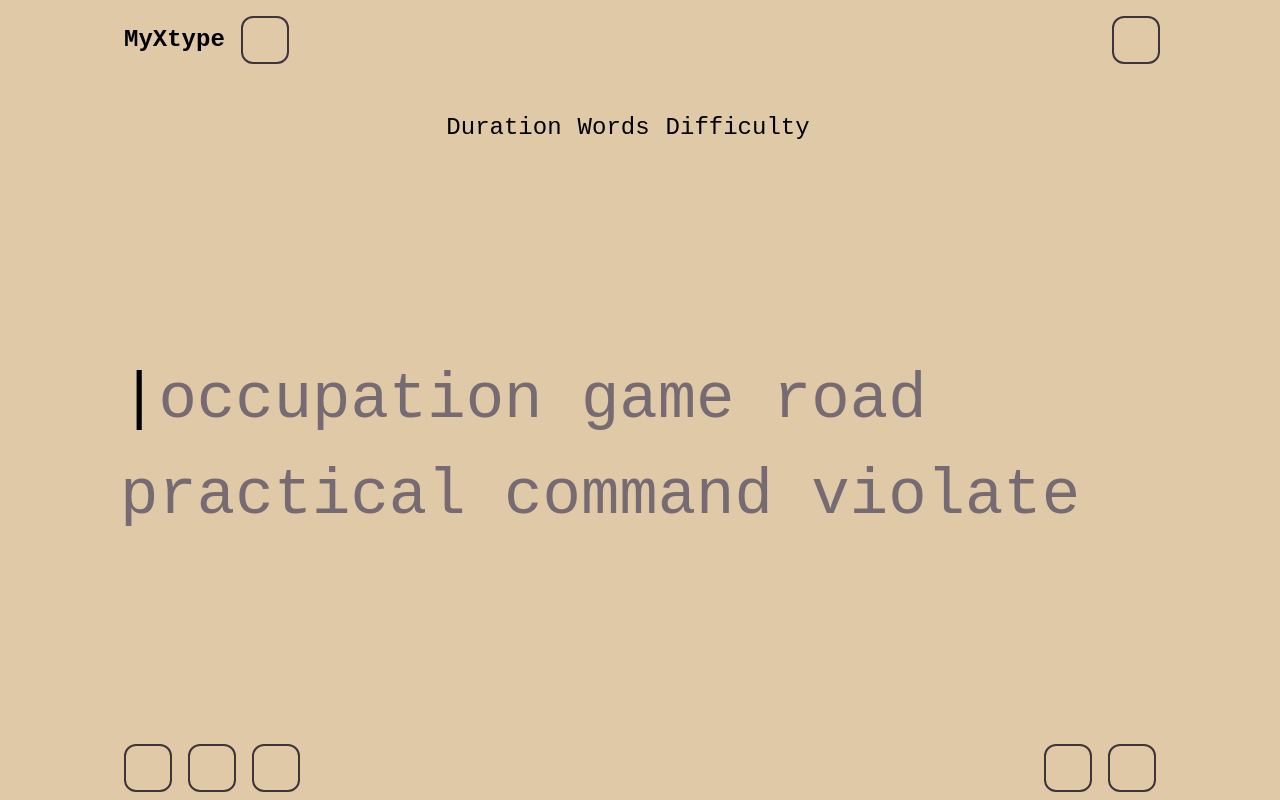
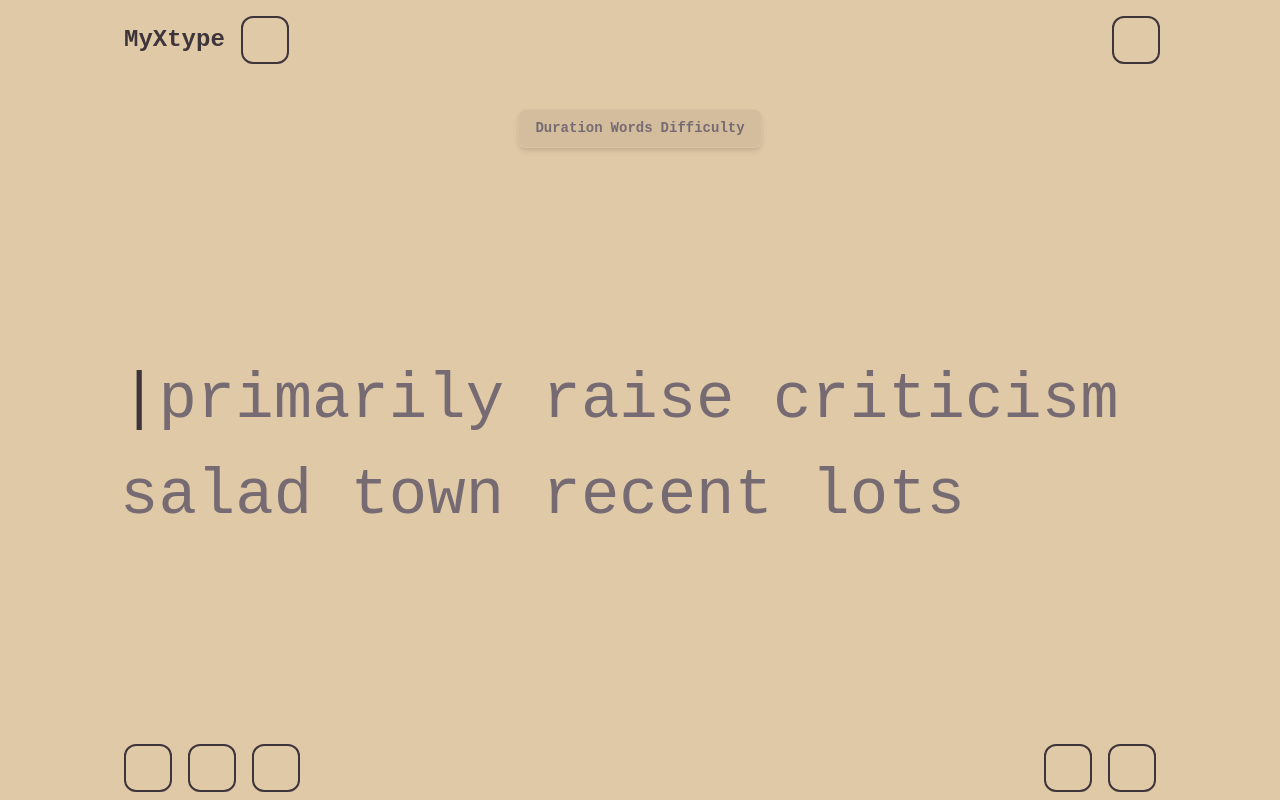
Before and after one commit to MyXtreme/SkillDevelopment, a React (Vite) app: page / in a window 1280 px wide. Built offline with nearby package versions, Linux system fonts and the light colour scheme.

Commit message:
refactor: enhance typing experience with difficulty settings and UI improvements

```diff
--- a/src/app/App.css
+++ b/src/app/App.css
@@ -3,6 +3,7 @@
   display: flex;
   flex-direction: column;
   background-color: var(--color-bg);
+  color: var(--color-primary);
   gap: var(--space-sm);
 }
 
@@ -20,16 +21,6 @@
   justify-content: space-between;
 
   height: var(--nav-height);
-}
-
-#header {
-  flex-direction: row;
-
-  gap: var(--space-md);
-  align-items: center;
-  justify-content: center;
-
-  height: var(--header-height);
 }
 
 #main {
@@ -68,14 +59,14 @@
 .placeholder1 {
   width: 3rem;
   height: 3rem;
-  border-radius: var(--corner);
+  border-radius: var(--corner-lg);
   border: var(--color-primary) 2px solid;
 }
 
 .placeholder2 {
   width: 7.5rem;
   height: 2.5rem;
-  border-radius: var(--corner);
+  border-radius: var(--corner-lg);
   border: var(--color-primary) 2px solid;
 }
 
--- a/src/data/commonWordsEng.ts
+++ b/src/data/commonWordsEng.ts
@@ -1,4 +1,5 @@
-const commonWords:string[] = ['a', 'abandon', 'ability', 'able', 'abortion', 'about', 'above', 'abroad', 'absence', 'absolute', 'absolutely', 'absorb', 'abuse', 'academic', 'accept', 'access', 'accident', 'accompany', 'accomplish', 'according',
+/* prettier-ignore */
+export const COMMON_WORDS:string[] = ['a', 'abandon', 'ability', 'able', 'abortion', 'about', 'above', 'abroad', 'absence', 'absolute', 'absolutely', 'absorb', 'abuse', 'academic', 'accept', 'access', 'accident', 'accompany', 'accomplish', 'according',
 'account', 'accurate', 'accuse', 'achieve', 'achievement', 'acid', 'acknowledge', 'acquire', 'across', 'act', 'action', 'active', 'activist', 'activity', 'actor', 'actress', 'actual', 'actually', 'ad', 'adapt',
 'add', 'addition', 'additional', 'address', 'adequate', 'adjust', 'adjustment', 'administration', 'administrator', 'admire', 'admission', 'admit', 'adolescent', 'adopt', 'adult', 'advance', 'advanced', 'advantage', 'adventure', 'advertising',
 'advice', 'advise', 'adviser', 'advocate', 'affair', 'affect', 'afford', 'afraid', 'African', 'African-American', 'after', 'afternoon', 'again', 'against', 'age', 'agency', 'agenda', 'agent', 'aggressive', 'ago',
@@ -148,11 +149,3 @@ const commonWords:string[] = ['a', 'abandon', 'ability', 'able', 'abortion', 'ab
 'wife', 'wild', 'will', 'willing', 'win', 'wind', 'window', 'wine', 'wing', 'winner', 'winter', 'wipe', 'wire', 'wisdom', 'wise', 'wish', 'with', 'withdraw', 'within', 'without',
 'witness', 'woman', 'wonder', 'wonderful', 'wood', 'wooden', 'word', 'work', 'worker', 'working', 'works', 'workshop', 'world', 'worried', 'worry', 'worth', 'would', 'wound', 'wrap', 'write',
 'writer', 'writing', 'wrong', 'yard', 'yeah', 'year', 'yell', 'yellow', 'yes', 'yesterday', 'yet', 'yield', 'you', 'young', 'your', 'yours', 'yourself', 'youth', 'zone'];
-
-export default commonWords;
-/*const texts = [
-    "The quick brown fox jumps over the lazy dog. JavaScript is fun but tricky. Typing fast need a lot of practice. My past holds power only when I give it a future.",
-    "How to do several things simultaneusly? In fact there is no simultaneusly finishing multiple job. You can organize and finish one-by-one very fast.",
-    'On a cool, clear day in late September, I went out for my final cup of tea. There was a place I liked downtown. Yemeni. The girls who worked there wore sleek headscarves printed with bright, abstracted patterns. Sunny spirals that went on for years. Handing them my last ten dollars, I took my tea out for a walk beneath the elms. Joggers raced their dogs into the evening gloom, in a park-turned-arboretum that I remembered from my college days. Tracing the path back to a familiar bench I slung my backpack down and sat. I poured my tea into a thermos, and the scents of cardamom and cinnamon mixed up with the rich humus of fall. Hours drifted by. As night fell, I started counting. Eight oclock, then nine. I split seconds like Id once split hairs, when I was young and thought that money mattered, thought that my own, personal attention was the worlds most important thing.'
-
-];*/
--- /dev/null
+++ b/src/data/nonText.ts
@@ -0,0 +1,20 @@
+/*prettier-ignore*/
+export const PUNCTUATION_STD_LIST: string[] = [
+  ".", ",", "!", "?", ";", ":", "-", "_",
+  "'", '"', "`", "/", "\\", "|",
+  "(", ")", "[", "]", "{", "}",
+  "@", "#", "$", "%", "^", "&", "*", "+", "=", "<", ">"
+];
+
+export const DIGITS_LIST: string[] = [
+  "0",
+  "1",
+  "2",
+  "3",
+  "4",
+  "5",
+  "6",
+  "7",
+  "8",
+  "9",
+];
--- a/src/features/typingExperience/TypingExperience.tsx
+++ b/src/features/typingExperience/TypingExperience.tsx
@@ -21,6 +21,7 @@ function TypingView() {
     handleNext,
     handleClickDuration,
     handleClickWordRange,
+    handleClickDifficulty,
   } = useTypingLifecycle();
   const immersive = app.layoutMode === "focused";
   return (
@@ -29,6 +30,7 @@ function TypingView() {
         <Controls
           onClickDuration={handleClickDuration}
           onClickWordRange={handleClickWordRange}
+          onClickDifficulty={handleClickDifficulty}
         />
       )}
       {(isIdle || isRunning) && (
--- a/src/features/typingExperience/components/Controls.tsx
+++ b/src/features/typingExperience/components/Controls.tsx
@@ -1,6 +1,7 @@
 import clsx from "clsx";
 import { useState } from "react";
 import { useAppContext } from "../../../context/appContext";
+import { useTypingContext } from "../context/TypingContext";
 import { type TypingConfiguration } from "../context/TypingContext";
 
 import controlStyles from "./controls.module.css";
@@ -8,36 +9,73 @@ import controlStyles from "./controls.module.css";
 interface TypingControlsProps {
   onClickDuration: (duration: TypingConfiguration["duration"]) => void;
   onClickWordRange: (content: TypingConfiguration["wordRange"]) => void;
-  //   onClickDifficulty: (difficulty: TypingConfiguration["difficulty"]) => void;
+  onClickDifficulty: (difficulty: TypingConfiguration["difficulty"]) => void;
 }
 
-function Controls({ onClickDuration, onClickWordRange }: TypingControlsProps) {
+function Controls({
+  onClickDuration,
+  onClickWordRange,
+  onClickDifficulty,
+}: TypingControlsProps) {
   const { app } = useAppContext();
+  const { typingState } = useTypingContext();
+  const difficulty = typingState.config.difficulty;
   const immersive = app.layoutMode === "focused";
 
   type ActivePanel = "none" | keyof TypingConfiguration;
   const [activePanel, setActivePanel] = useState<ActivePanel>("none");
   return (
-    <header className={clsx("section", { "fade-out": immersive })} id="header">
-      <div className={clsx(controlStyles.panels, controlStyles.displayPanels)}>
-        <button onClick={() => setActivePanel("duration")}>Duration</button>
-        <button onClick={() => setActivePanel("wordRange")}>Words</button>
-        <button onClick={() => setActivePanel("difficulty")}>Difficulty</button>
+    <div
+      className={clsx(controlStyles.configControls, { "fade-out": immersive })}
+    >
+      <div className={clsx(controlStyles.panels)}>
+        <button
+          className={clsx(
+            controlStyles.displayPanels,
+            controlStyles.controlItems,
+            {
+              [controlStyles.activePanel]: activePanel === "duration",
+            },
+          )}
+          onClick={() => setActivePanel("duration")}
+        >
+          Duration
+        </button>
+        <button
+          className={clsx(
+            controlStyles.displayPanels,
+            controlStyles.controlItems,
+            {
+              [controlStyles.activePanel]: activePanel === "wordRange",
+            },
+          )}
+          onClick={() => setActivePanel("wordRange")}
+        >
+          Words
+        </button>
+        <button
+          className={clsx(
+            controlStyles.displayPanels,
+            controlStyles.controlItems,
+            {
+              [controlStyles.activePanel]: activePanel === "difficulty",
+            },
+          )}
+          onClick={() => setActivePanel("difficulty")}
+        >
+          Difficulty
+        </button>
       </div>
-      <div
+      {activePanel === "duration" && (
+        <div className={clsx(controlStyles.panels)}>
+          <button
             className={clsx(
-          controlStyles.panels,
+              controlStyles.controlItems,
               controlStyles.configurationPanels,
+              {
+                [controlStyles.activePanel]: typingState.config.duration === 15,
+              },
             )}
-      >
-        {activePanel === "duration" && (
-          <div
-            className={clsx(
-              controlStyles.panels,
-              controlStyles.configurationPanels,
-            )}
-          >
-            <button
             onClick={() => {
               const newTime = 15;
               onClickDuration(newTime);
@@ -46,6 +84,13 @@ function Controls({ onClickDuration, onClickWordRange }: TypingControlsProps) {
             15s
           </button>
           <button
+            className={clsx(
+              controlStyles.controlItems,
+              controlStyles.configurationPanels,
+              {
+                [controlStyles.activePanel]: typingState.config.duration === 30,
+              },
+            )}
             onClick={() => {
               const newTime = 30;
               onClickDuration(newTime);
@@ -54,6 +99,13 @@ function Controls({ onClickDuration, onClickWordRange }: TypingControlsProps) {
             30s
           </button>
           <button
+            className={clsx(
+              controlStyles.controlItems,
+              controlStyles.configurationPanels,
+              {
+                [controlStyles.activePanel]: typingState.config.duration === 60,
+              },
+            )}
             onClick={() => {
               const newTime = 60;
               onClickDuration(newTime);
@@ -64,13 +116,16 @@ function Controls({ onClickDuration, onClickWordRange }: TypingControlsProps) {
         </div>
       )}
       {activePanel === "wordRange" && (
-          <div
+        <div className={clsx(controlStyles.panels)}>
+          <button
             className={clsx(
-              controlStyles.panels,
+              controlStyles.controlItems,
               controlStyles.configurationPanels,
+              {
+                [controlStyles.activePanel]:
+                  typingState.config.wordRange === 25,
+              },
             )}
-          >
-            <button
             onClick={() => {
               onClickWordRange(25);
             }}
@@ -78,6 +133,14 @@ function Controls({ onClickDuration, onClickWordRange }: TypingControlsProps) {
             25
           </button>
           <button
+            className={clsx(
+              controlStyles.controlItems,
+              controlStyles.configurationPanels,
+              {
+                [controlStyles.activePanel]:
+                  typingState.config.wordRange === 50,
+              },
+            )}
             onClick={() => {
               onClickWordRange(50);
             }}
@@ -85,6 +148,14 @@ function Controls({ onClickDuration, onClickWordRange }: TypingControlsProps) {
             50
           </button>
           <button
+            className={clsx(
+              controlStyles.controlItems,
+              controlStyles.configurationPanels,
+              {
+                [controlStyles.activePanel]:
+                  typingState.config.wordRange === 100,
+              },
+            )}
             onClick={() => {
               onClickWordRange(100);
             }}
@@ -94,41 +165,58 @@ function Controls({ onClickDuration, onClickWordRange }: TypingControlsProps) {
         </div>
       )}
       {activePanel === "difficulty" && (
-          <div
+        <div className={clsx(controlStyles.panels)}>
+          <button
             className={clsx(
-              controlStyles.panels,
+              controlStyles.controlItems,
               controlStyles.configurationPanels,
+              { [controlStyles.activePanel]: difficulty.punctuation },
             )}
-          >
-            Coming soon
-            {/* <button
-              className={clsx({ active: complexity.punctuation })}
             onClick={() => {
-                toggleProperty("punctuation");
+              const newDifficulty = !difficulty.punctuation;
+              onClickDifficulty({
+                ...difficulty,
+                punctuation: newDifficulty,
+              });
             }}
           >
             Punctuation
           </button>
           <button
-              className={clsx({ active: complexity.numbers })}
+            className={clsx(
+              controlStyles.controlItems,
+              controlStyles.configurationPanels,
+              { [controlStyles.activePanel]: difficulty.numbers },
+            )}
             onClick={() => {
-                toggleProperty("numbers");
+              const newDifficulty = !difficulty.numbers;
+              onClickDifficulty({
+                ...difficulty,
+                numbers: newDifficulty,
+              });
             }}
           >
             Numbers
           </button>
           <button
-              className={clsx({ active: complexity.upperCase })}
+            className={clsx(
+              controlStyles.controlItems,
+              controlStyles.configurationPanels,
+              { [controlStyles.activePanel]: difficulty.uppercase },
+            )}
             onClick={() => {
-                toggleProperty("upperCase");
+              const newDifficulty = !difficulty.uppercase;
+              onClickDifficulty({
+                ...difficulty,
+                uppercase: newDifficulty,
+              });
             }}
           >
             Upper-case
-            </button> */}
+          </button>
         </div>
       )}
     </div>
-    </header>
   );
 }
 
--- a/src/features/typingExperience/components/controls.module.css
+++ b/src/features/typingExperience/components/controls.module.css
@@ -1,22 +1,78 @@
+.configControls {
+  display: flex;
+  flex-direction: row;
+
+  gap: var(--space-xl);
+  align-items: center;
+  justify-content: center;
+
+  height: var(--header-height);
+  width: 100%;
+  max-width: 1200px;
+  margin: 0 auto;
+  padding: 0 var(--space-md, 1rem);
+}
+
 .panels {
   display: flex;
   flex-direction: row;
   align-items: center;
-  justify-content: space-between;
-  gap: var(--space-sm);
-  font-size: 1.5rem;
+  gap: var(--space-xs);
+  padding: var(--space-xs) var(--space-sm);
 
-  border-radius: var(--corner);
-  background-color: var(--color-bg);
+  font-size: 0.875rem;
+  font-weight: 700;
+
+  border-radius: var(--corner-md);
+  border: 1px solid color-mix(in srgb, var(--color-primary) 4%, var(--color-bg));
+  background-color: color-mix(in srgb, var(--color-primary) 8%, transparent);
+
+  box-shadow:
+    0 4px 6px -1px rgba(0, 0, 0, 0.1),
+    0 2px 4px -1px rgba(0, 0, 0, 0.06);
+  transition: border-color 0.3s ease;
 }
+
+.panels:hover {
+  border-color: color-mix(in srgb, var(--color-primary) 25%, transparent);
+}
+
+.panels button,
+.panels .controlItems {
+  display: inline-flex;
+  align-items: center;
+  justify-content: center;
+
+  padding: 0.375rem, 0.75rem;
+  border-radius: var(--corner-sm);
+
+  color: var(--color-secondary);
+  white-space: nowrap;
+
+  transition:
+    color 0.15s ease,
+    background-color 0.15s ease,
+    transform 0.1s ease;
+}
+
+.panels button:hover,
+.panels .control-items:hover {
+  color: var(--color-primary);
+  background-color: color-mix(in srgb, var(--color-primary) 6%, transparent);
+}
+
+.panels button:active {
+  transform: scale(0.97);
+}
+
+.panels .activePanel {
+  color: var(--color-accent) !important;
+  font-weight: 600;
+
+  background-color: color-mix(in srgb, var(--color-accent) 5%, transparent);
+}
+
 .displayPanels {
 }
-
 .configurationPanels {
 }
-
-/*.display-panels > button:hover,
-.configuration-panels > button:hover {
-  cursor: pointer;
-  color: var(--color-accent);
-}*/
--- a/src/features/typingExperience/components/typing-display.module.css
+++ b/src/features/typingExperience/components/typing-display.module.css
@@ -21,7 +21,7 @@
   margin-block: center;
   overflow: hidden;
 
-  border-radius: var(--corner);
+  border-radius: var(--corner-lg);
   background-color: var(--color-bg);
 }
 
--- a/src/features/typingExperience/components/typing-results.module.css
+++ b/src/features/typingExperience/components/typing-results.module.css
@@ -4,7 +4,7 @@
   flex-direction: column;
   justify-content: center;
 
-  border-radius: var(--corner);
+  border-radius: var(--corner-lg);
   gap: 1rem;
   margin-block: var(--space-lg);
 
--- a/src/features/typingExperience/engine/useTypingLifecycle.ts
+++ b/src/features/typingExperience/engine/useTypingLifecycle.ts
@@ -1,5 +1,8 @@
 import { useCallback, useEffect, useRef, useState } from "react";
-import { useTypingContext } from "../context/TypingContext";
+import {
+  useTypingContext,
+  type TypingConfiguration,
+} from "../context/TypingContext";
 import { PERFORMANCE_THRESHOLDS } from "../typingDefaults";
 import { randomTexGeneration } from "../utils/textGenerationUtils";
 import { createTypingRecorder } from "./typingRecorderFactory";
@@ -11,20 +14,30 @@ export function useTypingLifecycle() {
   const { typingState, typingAction } = useTypingContext();
   const engineStatus = typingState.status;
   const [testFinished, setTestFinished] = useState<boolean>(false);
+  const configRef = useRef<TypingConfiguration>({
+    completeOn: typingState.config.completeOn,
+    duration: typingState.config.duration,
+    wordRange: typingState.config.wordRange,
+    difficulty: {
+      numbers: typingState.config.difficulty.numbers,
+      punctuation: typingState.config.difficulty.punctuation,
+      uppercase: typingState.config.difficulty.uppercase,
+    },
+  });
 
   const [currentText, setCurrentText] = useState<string>(() =>
-    randomTexGeneration(typingState.config.wordRange),
+    randomTexGeneration(
+      configRef.current.difficulty.numbers,
+      configRef.current.difficulty.punctuation,
+      configRef.current.difficulty.uppercase,
+      typingState.config.completeOn === "textEnd"
+        ? typingState.config.wordRange
+        : null,
+    ),
   );
 
   const sessionRecord = useRef(createTypingRecorder());
-  const configRef = useRef({
-    completeOn: typingState.config.completeOn,
-    duration: typingState.config.duration,
-    currentTextLength:
-      typingState.config.wordRange > 0
-        ? typingState.config.wordRange
-        : currentText.length,
-  });
+
   const [typedText, setTypedText] = useState("");
   const typedDelta = useRef("");
   const [time, setTime] = useState(0);
@@ -48,7 +61,16 @@ export function useTypingLifecycle() {
     action.changeLayoutMode("normal");
     setTime(0);
     setTypedText("");
-    setCurrentText(() => randomTexGeneration());
+    setCurrentText(() =>
+      randomTexGeneration(
+        configRef.current.difficulty.numbers,
+        configRef.current.difficulty.punctuation,
+        configRef.current.difficulty.uppercase,
+        typingState.config.completeOn === "textEnd"
+          ? typingState.config.wordRange
+          : null,
+      ),
+    );
   };
 
   const handleClickDuration = (duration: number) => {
@@ -67,13 +89,35 @@ export function useTypingLifecycle() {
     });
   };
 
+  const handleClickDifficulty = ({
+    numbers,
+    punctuation,
+    uppercase,
+  }: TypingConfiguration["difficulty"]) => {
+    console.log(numbers, punctuation, uppercase);
+    typingAction.setConfig({
+      ...typingState.config,
+      difficulty: {
+        numbers,
+        punctuation,
+        uppercase,
+      },
+    });
+  };
+
+  //update mutable ref values
   useEffect(() => {
     configRef.current = {
       completeOn: typingState.config.completeOn,
       duration: typingState.config.duration,
-      currentTextLength: currentText.length,
+      wordRange: typingState.config.wordRange,
+      difficulty: {
+        numbers: typingState.config.difficulty.numbers,
+        punctuation: typingState.config.difficulty.punctuation,
+        uppercase: typingState.config.difficulty.uppercase,
+      },
     };
-  }, [typingState.config, currentText.length]);
+  }, [typingState.config]);
   useEffect(() => {
     textRef.current = {
       typedTextLength: typedText.length,
@@ -83,26 +127,6 @@ export function useTypingLifecycle() {
   }, [typedText.length, currentText.length, typedDelta]);
 
   // ======================= Input ====================== //
-  const liveSyncRef = useRef({
-    status: engineStatus,
-    completeOn: typingState.config.completeOn,
-    textLength: currentText.length,
-    testFinished: testFinished,
-  });
-
-  useEffect(() => {
-    liveSyncRef.current = {
-      status: engineStatus,
-      completeOn: typingState.config.completeOn,
-      textLength: currentText.length,
-      testFinished: testFinished,
-    };
-  }, [
-    engineStatus,
-    typingState.config.completeOn,
-    currentText.length,
-    testFinished,
-  ]);
   const handleIncomingInput = useCallback(
     (key: string, isShortcut: boolean) => {
       //if(terminate) return;
@@ -162,7 +186,9 @@ export function useTypingLifecycle() {
       engineStatus,
       typingAction,
       typingState.config.completeOn,
+      typedText.length,
       currentText.length,
+      typedDelta.current,
     ],
   );
 
@@ -176,8 +202,7 @@ export function useTypingLifecycle() {
     action.changeLayoutMode("focused");
 
     intervalID.current = window.setInterval(() => {
-      const { currentTextLength, typedTextLength, typedDelta } =
-        textRef.current;
+      const { typedTextLength, typedDelta } = textRef.current;
       setTime((prev) => prev + 1);
       const caretIndex = typedTextLength;
       const deltaLength = typedDelta.current.length;
@@ -200,7 +225,8 @@ export function useTypingLifecycle() {
   }, [engineStatus]);
 
   useEffect(() => {
-    const { completeOn, duration, currentTextLength } = configRef.current;
+    const { completeOn, duration } = configRef.current;
+    const { currentTextLength } = textRef.current;
     if (completeOn === "timeEnd" && time >= duration) {
       setTestFinished(true);
     }
@@ -224,6 +250,23 @@ export function useTypingLifecycle() {
 
   // =================== TextRunning ================= //
   useEffect(() => {
+    if (engineStatus === "running") return;
+    setCurrentText(
+      randomTexGeneration(
+        typingState.config.difficulty.numbers,
+        typingState.config.difficulty.punctuation,
+        typingState.config.difficulty.uppercase,
+        typingState.config.completeOn === "textEnd"
+          ? typingState.config.wordRange
+          : null,
+      ),
+    );
+  }, [
+    typingState.config.difficulty.numbers,
+    typingState.config.difficulty.punctuation,
+    typingState.config.difficulty.uppercase,
+  ]);
+  useEffect(() => {
     if (engineStatus !== "running") return;
 
     const { completeOn } = configRef.current;
@@ -236,12 +279,17 @@ export function useTypingLifecycle() {
     if (
       charactersRemaining <= PERFORMANCE_THRESHOLDS.REMAINING_BUFFER_THRESHOLD
     ) {
-      const extraText = randomTexGeneration();
+      const extraText = randomTexGeneration(
+        configRef.current.difficulty.numbers,
+        configRef.current.difficulty.punctuation,
+        configRef.current.difficulty.uppercase,
+      );
       setCurrentText((prev) => prev + extraText);
     }
   }, [typedText.length, currentText, engineStatus]);
 
   const ui = {
+    config: configRef.current,
     typedText: typedText,
     currentText: currentText,
     time: time,
@@ -253,5 +301,6 @@ export function useTypingLifecycle() {
     handleNext,
     handleClickDuration,
     handleClickWordRange,
+    handleClickDifficulty,
   };
 }
--- a/src/features/typingExperience/typingDefaults.ts
+++ b/src/features/typingExperience/typingDefaults.ts
@@ -2,6 +2,7 @@ import { type TypingConfiguration } from "./context/TypingContext";
 
 export const PERFORMANCE_THRESHOLDS = {
   REMAINING_BUFFER_THRESHOLD: 40,
+  INIT_RENDER_TEXT_LENGTH: 60,
   CPM_TO_WPM_DIVISOR: 5,
   LOOP_TICK_INTERVAL_MS: 1000,
 };
--- a/src/features/typingExperience/utils/textGenerationUtils.ts
+++ b/src/features/typingExperience/utils/textGenerationUtils.ts
@@ -1,15 +1,45 @@
-import commonWords from "../../../data/commonWordsEng";
-const source: string[] = commonWords;
-export function randomTexGeneration(wordRange = 40): string {
-  const dataset: string[] = source;
+import { COMMON_WORDS } from "../../../data/commonWordsEng";
+import { PUNCTUATION_STD_LIST, DIGITS_LIST } from "../../../data/nonText";
+import { PERFORMANCE_THRESHOLDS } from "../typingDefaults";
+export function randomTexGeneration(
+  withNum: boolean,
+  withPunctuation: boolean,
+  withUpperCase: boolean,
+  wordRange: number | null = null,
+): string {
+  let generationLength = PERFORMANCE_THRESHOLDS.INIT_RENDER_TEXT_LENGTH;
+  if (wordRange && wordRange > 0) generationLength = wordRange;
 
-  let index: number;
-  const min: number = 0;
-  const max: number = dataset.length;
+  const wordsDataset: string[] = COMMON_WORDS;
+  const numDataset: string[] = DIGITS_LIST;
+  const punctuationDataset: string[] = PUNCTUATION_STD_LIST;
+
   let text: string = "";
-  for (let i = 0; i < wordRange; i++) {
-    index = Math.floor(Math.random() * (max - min)) + min;
-    text += dataset[index] + " ";
+  let index: number = 0;
+  for (let i = 0; i < generationLength; i++) {
+    let chooseNum = Math.random() < 0.3;
+    let usePunctuation = Math.random() < 0.1;
+    let useUpperCase = Math.random() < 0.4;
+    if (withNum && chooseNum) {
+      index = randomIntBetween(0, DIGITS_LIST.length);
+      text += numDataset[index];
+    } else {
+      index = randomIntBetween(0, wordsDataset.length);
+      let word = wordsDataset[index];
+      if (withUpperCase && useUpperCase)
+        word = word.charAt(0).toUpperCase() + word.slice(1);
+      text += word;
+    }
+    if (withPunctuation) {
+      index = randomIntBetween(0, punctuationDataset.length);
+      text += usePunctuation ? punctuationDataset[index] : "";
+    }
+    if (wordRange && i + 1 === wordRange) continue;
+    text += " ";
   }
   return text;
 }
+
+function randomIntBetween(start: number, end: number): number {
+  return Math.floor(Math.random() * (end - start)) + start;
+}
--- a/src/styles/index.css
+++ b/src/styles/index.css
@@ -24,12 +24,14 @@
   --space-xxl: 64px;
   --space-3xl: 80px;
 
-  --corner: 12px;
+  --corner-lg: 12px;
+  --corner-md: 8px;
+  --corner-sm: 4px;
 
   /* Theme template:
     --color-bg: value;
     --color-primary: value;         <- main colour for text or element
-    --color-secondary: value;       <- main colours faded version
+    --color-secondary: value;       <- main colours for secondary or muted elements
     --color-accent: value;          <- hight contrast colour
 
   */
```
Lines whose indentation alone changed are shown as unchanged.
